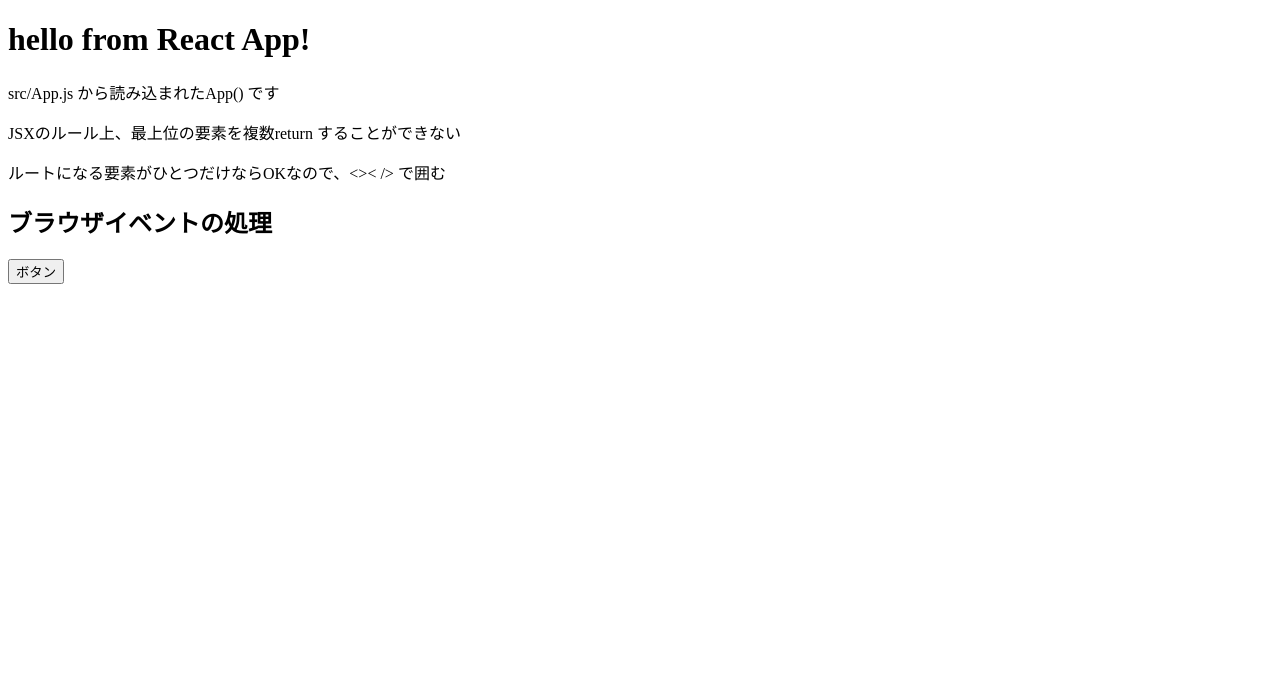
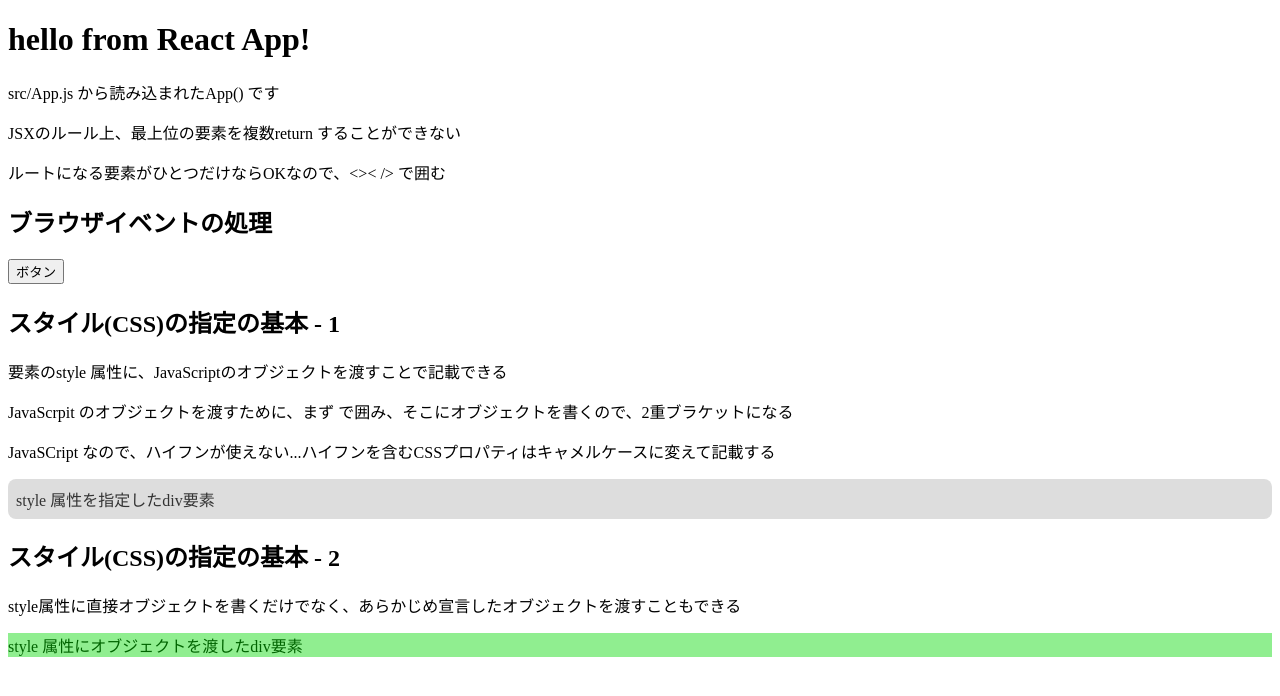
Before and after one commit to y-uchiida/react_training001, a React (Create React App) app: page / in a window 1280 px wide. Shown: the top 696 px of the page. Built offline with nearby package versions, Linux system fonts and the light colour scheme.

Commit message:
CSSスタイル指定の基本

```diff
--- a/src/App.jsx
+++ b/src/App.jsx
@@ -6,6 +6,12 @@ export const App = () => {
   /* ボタンのクリックイベント用の関数を作成  */
   const onClickButton = () => {
     console.log("button clicked");
+  }
+
+  /* CSSスタイル用のオブジェクト */
+  const contentStyle = {
+    color: "darkgreen",
+    backgroundColor: "lightgreen",
   }
 
   return (
@@ -26,6 +32,20 @@ export const App = () => {
 
       <h2>ブラウザイベントの処理</h2>
       <button onClick={onClickButton}>ボタン</button>
+
+      <h2>スタイル(CSS)の指定の基本 - 1</h2>
+      <p>要素のstyle 属性に、JavaScriptのオブジェクトを渡すことで記載できる</p>
+      <p>JavaScrpit のオブジェクトを渡すために、まず {} で囲み、そこにオブジェクトを書くので、2重ブラケットになる</p>
+      <p>JavaSCript なので、ハイフンが使えない...ハイフンを含むCSSプロパティはキャメルケースに変えて記載する</p>
+      <div style={{color: "#333", backgroundColor: "#ddd", borderRadius: "8px", padding: "8px"}}>
+        style 属性を指定したdiv要素
+      </div>
+
+      <h2>スタイル(CSS)の指定の基本 - 2</h2>
+      <p>style属性に直接オブジェクトを書くだけでなく、あらかじめ宣言したオブジェクトを渡すこともできる</p>
+      <div style={contentStyle}>
+        style 属性にオブジェクトを渡したdiv要素
+      </div>
     </>
   );
 };
```
